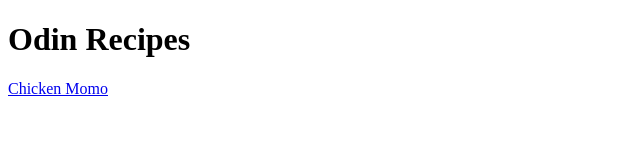
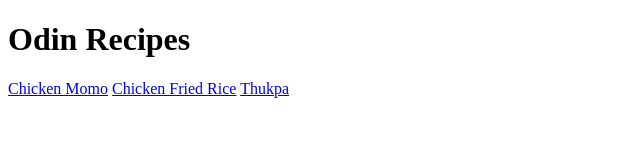
Before and after one commit to Shoisgenki/odin-recipes, a plain HTML site: page index.html in a window 1280 px wide. Shown: the whole page, without its empty margins (0-640 px from the left). Drawn offline with Linux system fonts and the light colour scheme.

Commit message:
EDIT index.html

```diff
--- a/index.html
+++ b/index.html
@@ -8,5 +8,7 @@
 <body>
     <h1>Odin Recipes</h1>
     <a href="recipes/momo.html">Chicken Momo</a>
+    <a href="recipes/friedrice.html">Chicken Fried Rice</a>
+    <a href="recipes/thukpa.html">Thukpa</a>
 </body>
 </html>
```
